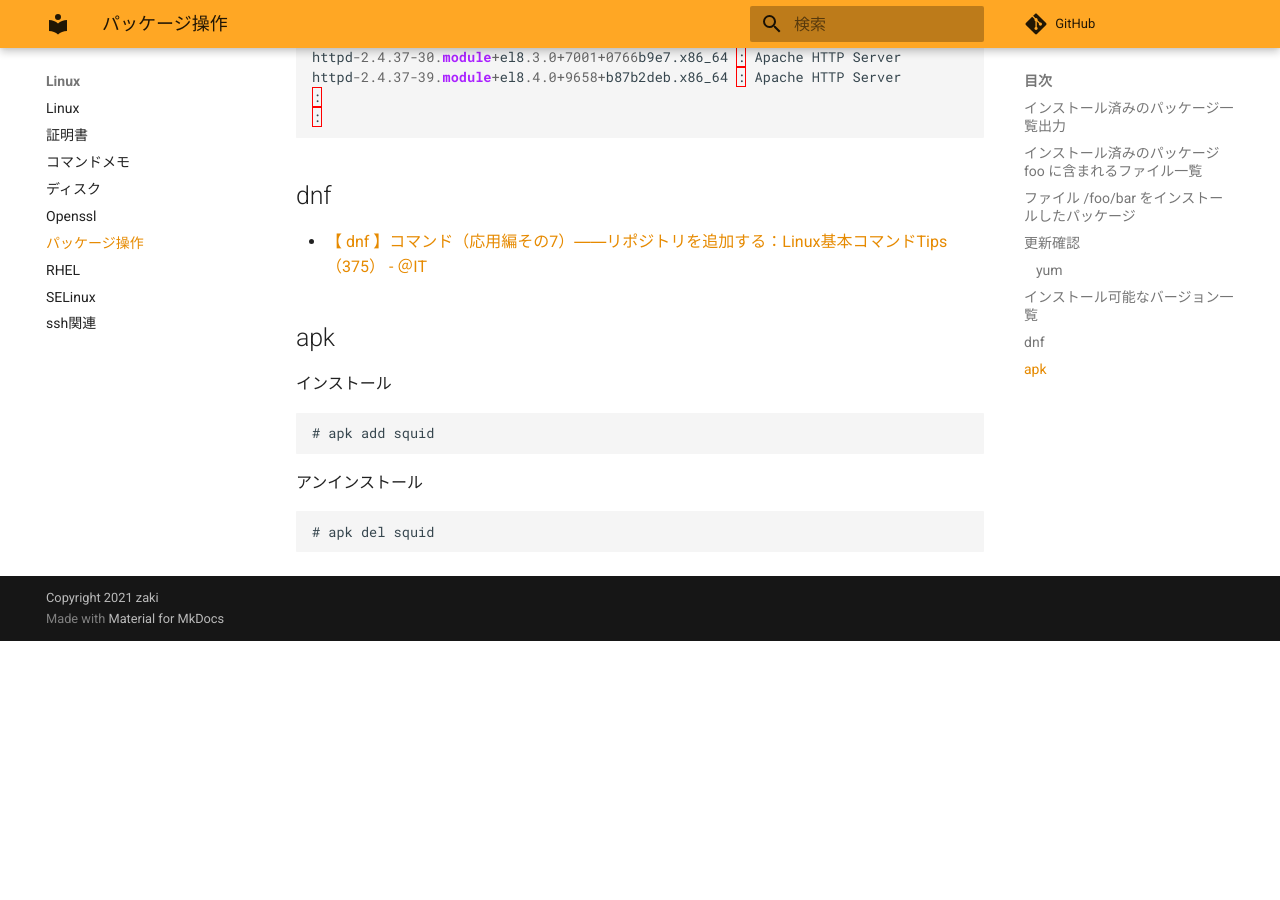
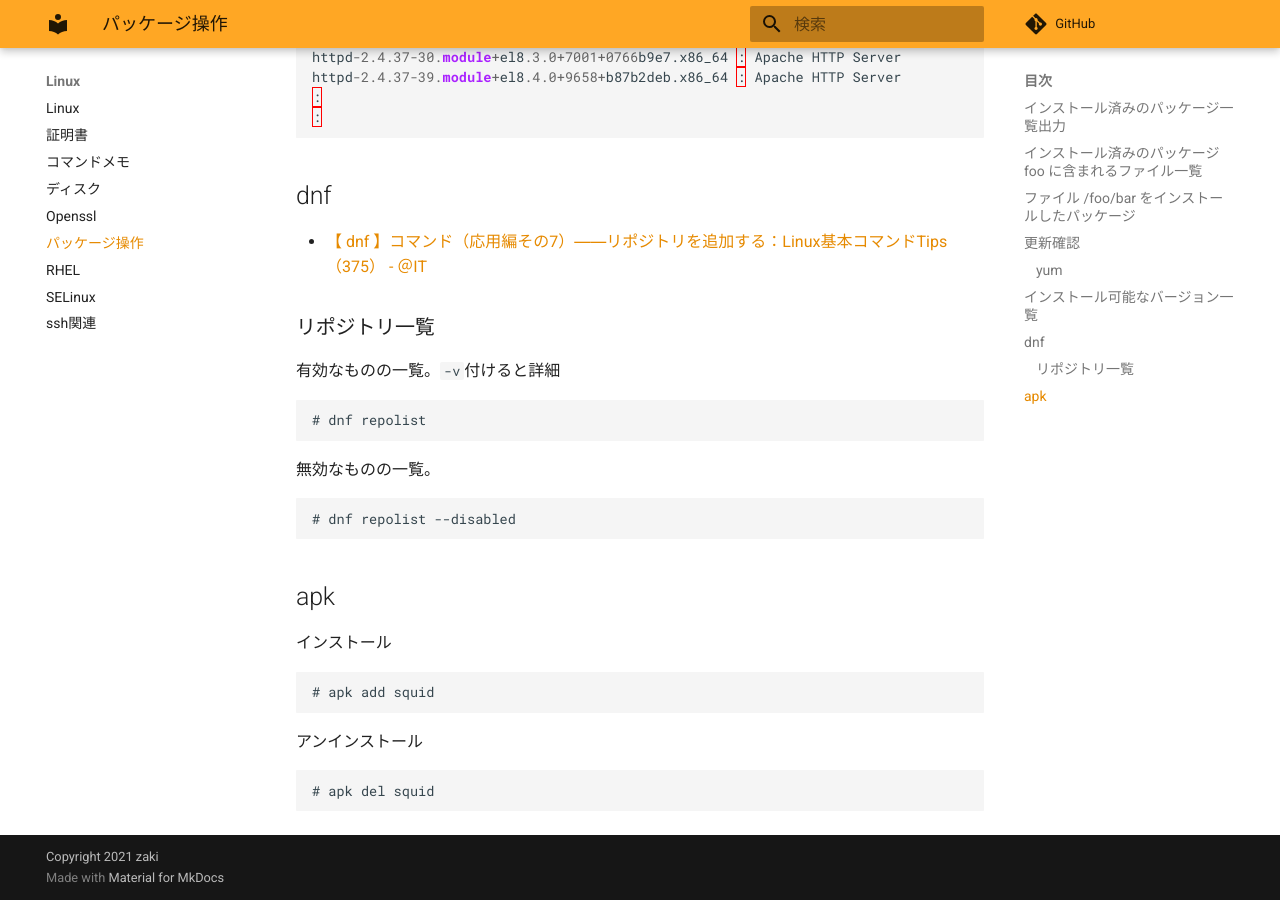
Before and after one commit to zaki-lknr/docs, an MkDocs documentation site: the page built from docs/Linux/package.md, in a window 1280 px wide and 900 px high, scrolled down 1199 px. Built offline with MkDocs 1.6.1 and Material for MkDocs 9.7.7, drawn with Linux system fonts in a browser that asks for light colours; comment, search, counter and statistics services are not loaded; before the commit the page ends 1840 px from its top, so only the background shows below that.

Commit message:
add: linux/package: dnf リポジトリ一覧

````diff
--- a/docs/Linux/package.md
+++ b/docs/Linux/package.md
@@ -58,6 +58,20 @@ httpd-2.4.37-39.module+el8.4.0+9658+b87b2deb.x86_64 : Apache HTTP Server
 
 - [【 dnf 】コマンド（応用編その7）――リポジトリを追加する：Linux基本コマンドTips（375） - ＠IT](https://www.atmarkit.co.jp/ait/articles/2001/31/news006.html)
 
+### リポジトリ一覧
+
+有効なものの一覧。`-v`付けると詳細
+
+```
+# dnf repolist
+```
+
+無効なものの一覧。
+
+```
+# dnf repolist --disabled
+```
+
 ## apk
 
 インストール
````
